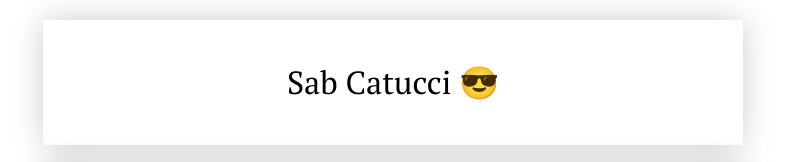
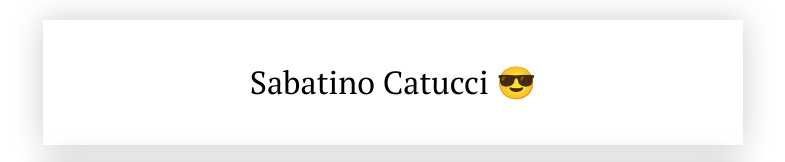
Before and after one commit to SC-GitHubster/profile, a plain HTML site: page index.html in a window 1280 px wide. Shown: the top 162 px of the page, without its empty margins (247-1032 px from the left). Drawn offline with Linux system fonts and the light colour scheme.

Commit message:
Final Update

```diff
--- a/index.html
+++ b/index.html
@@ -14,7 +14,7 @@
   <body>
     <div class="container">
     <div class="card-white">
-     <h1>Sab Catucci 😎</h1>
+     <h1>Sabatino Catucci 😎</h1>
     </div>
 
     <div class="card-white">
```
